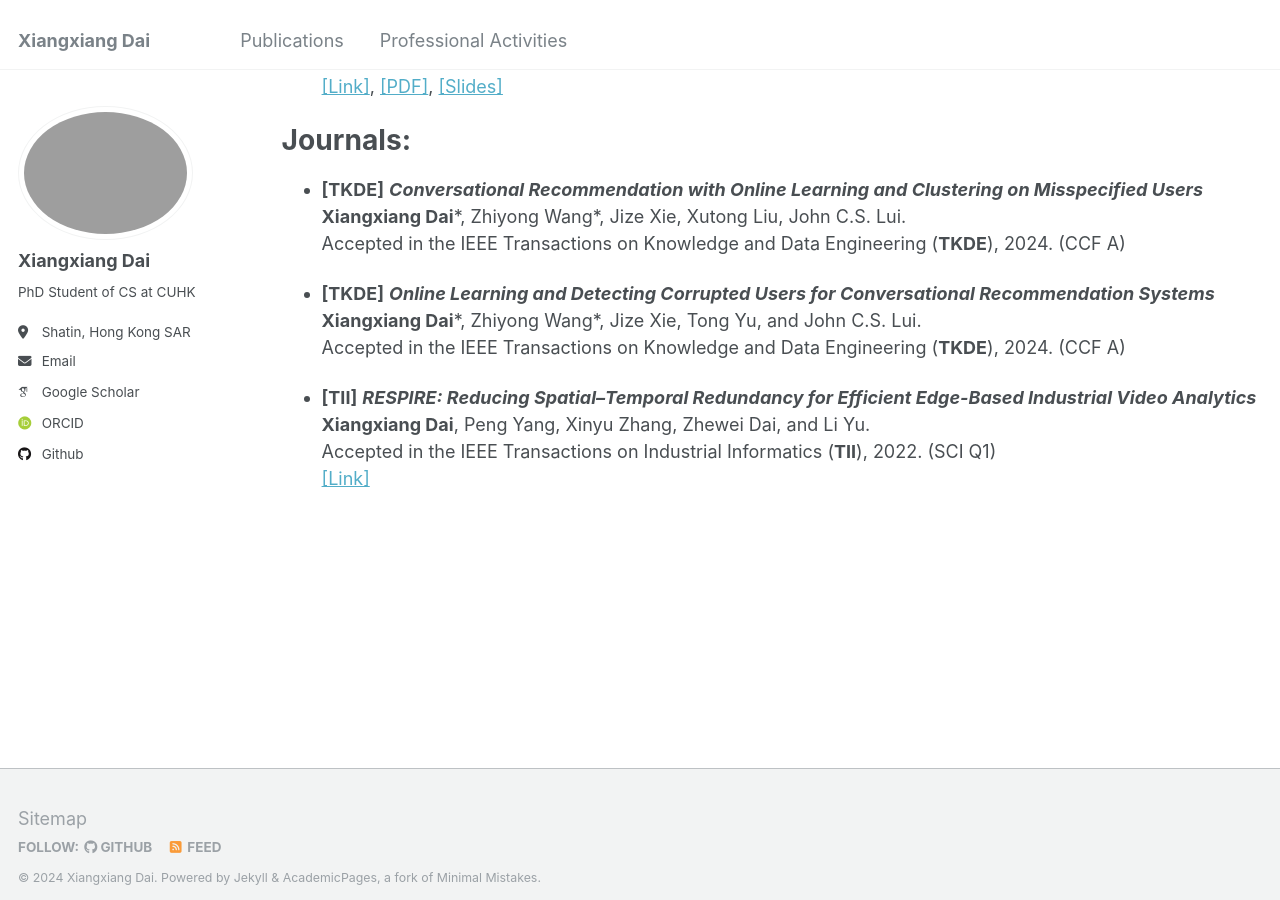
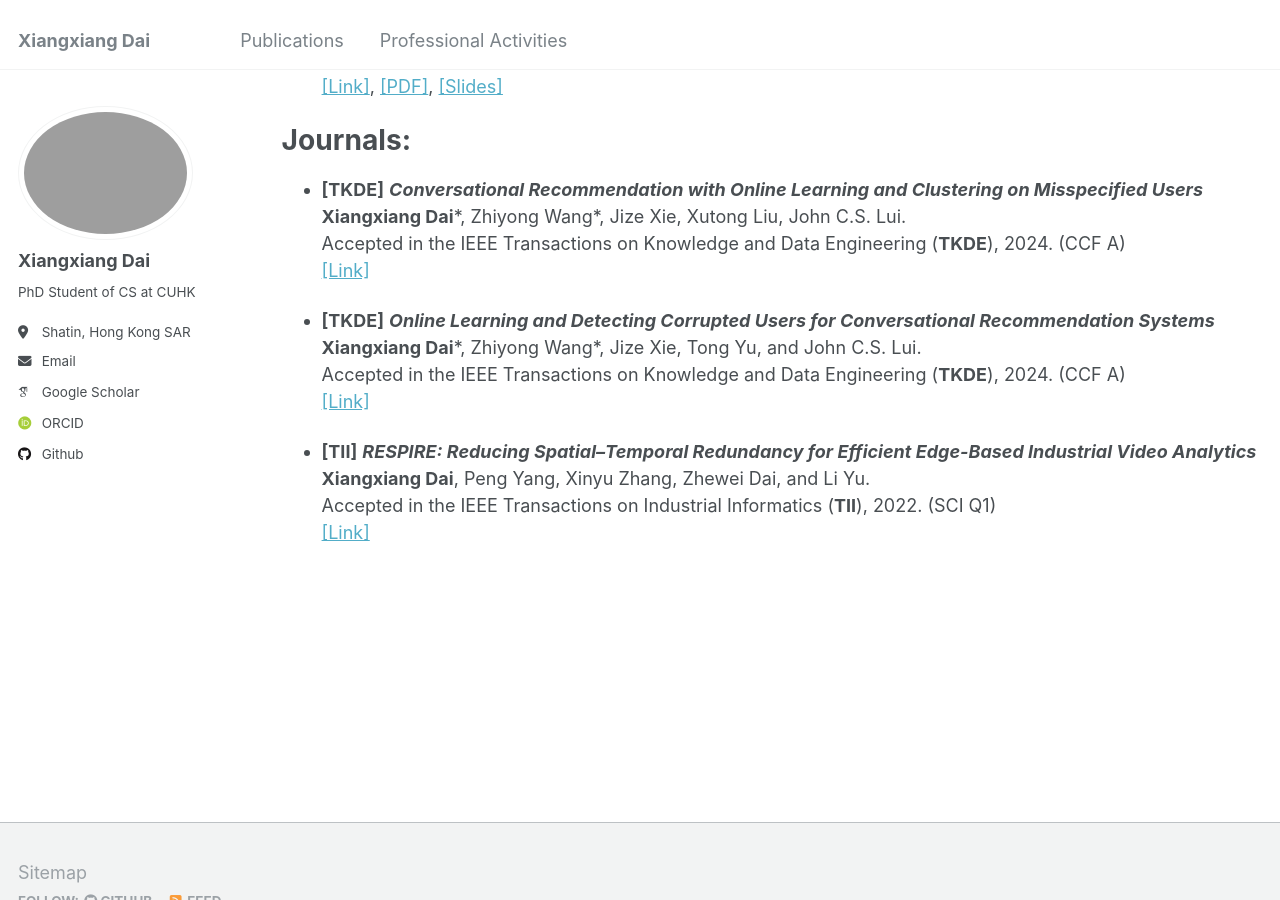
Before and after one commit to Dai-Xiang/daixiangxiang.github.io, a Jekyll site: the page built from _pages/publications.md, in a window 1280 px wide and 900 px high, scrolled down 729 px. Built offline with Jekyll 4.4.1, drawn with Linux system fonts in a browser that asks for light colours; some web fonts are replaced.

Commit message:
Update publications.md

```diff
--- a/_pages/publications.md
+++ b/_pages/publications.md
@@ -37,11 +37,13 @@ Accepted in the IEEE/ACM International Symposium on Quality of Service (**IWQoS*
 - **[TKDE]** ***Conversational Recommendation with Online Learning and Clustering on Misspecified Users***<br>
 **Xiangxiang Dai**\*, Zhiyong Wang\*, Jize Xie, Xutong Liu, John C.S. Lui.<br>
  Accepted in the IEEE Transactions on Knowledge and Data Engineering (**TKDE**), 2024. (CCF A)<br>
+ [[Link]](https://ieeexplore.ieee.org/document/10586787)
 
 
 - **[TKDE]** ***Online Learning and Detecting Corrupted Users for Conversational Recommendation Systems***<br>
 **Xiangxiang Dai**\*, Zhiyong Wang\*, Jize Xie, Tong Yu, and John C.S. Lui.<br>
-Accepted in the IEEE Transactions on Knowledge and Data Engineering (**TKDE**), 2024. (CCF A)<be>
+Accepted in the IEEE Transactions on Knowledge and Data Engineering (**TKDE**), 2024. (CCF A)<br>
+ [[Link]](https://ieeexplore.ieee.org/document/10643701)
 
 - **[TII]** ***RESPIRE: Reducing Spatial–Temporal Redundancy for Efficient Edge-Based Industrial Video Analytics***<br>
 **Xiangxiang Dai**, Peng Yang, Xinyu Zhang, Zhewei Dai, and Li Yu.<br>
```
